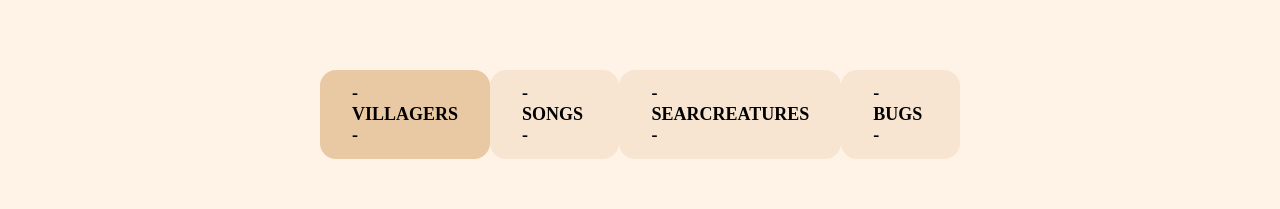
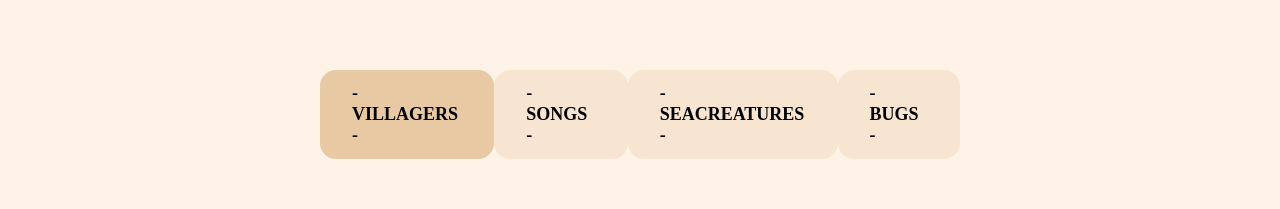
Before and after one commit to Celinaki/animalcrossingexam, a React (Create React App) app: page / in a window 1280 px wide. Shown: the part 353-562 px from the top of the page. Built offline with nearby package versions, Linux system fonts and the light colour scheme; no server answers; a web font is replaced by a local one.

Commit message:
misspelling in categories

```diff
--- a/src/components/Categories.jsx
+++ b/src/components/Categories.jsx
@@ -54,7 +54,7 @@ const fetchChosen = (q) => {
     <NavLink to={`/seacreatures`}
       style={({ isActive }) => ({ background: isActive ? 'rgb(222 184 135 / 61%)' : '' })}>
     <li onClick={()=>{fetchChosen('seacreatures'); reloadPage('/seacreatures')}}>
-        - SEARCREATURES -
+        - SEACREATURES -
     </li>
     </NavLink>
     <NavLink to={`/bugs`}
```
